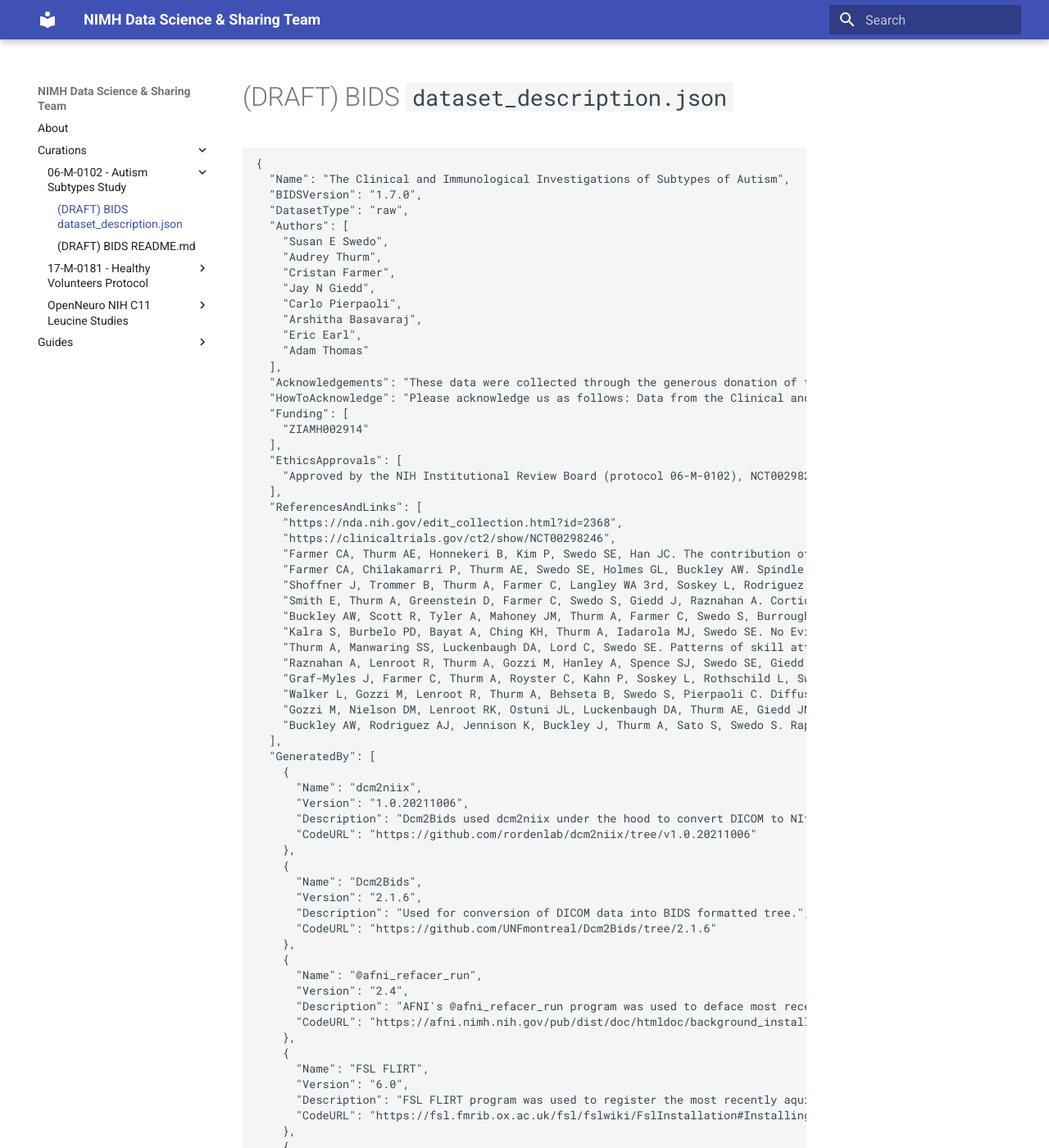
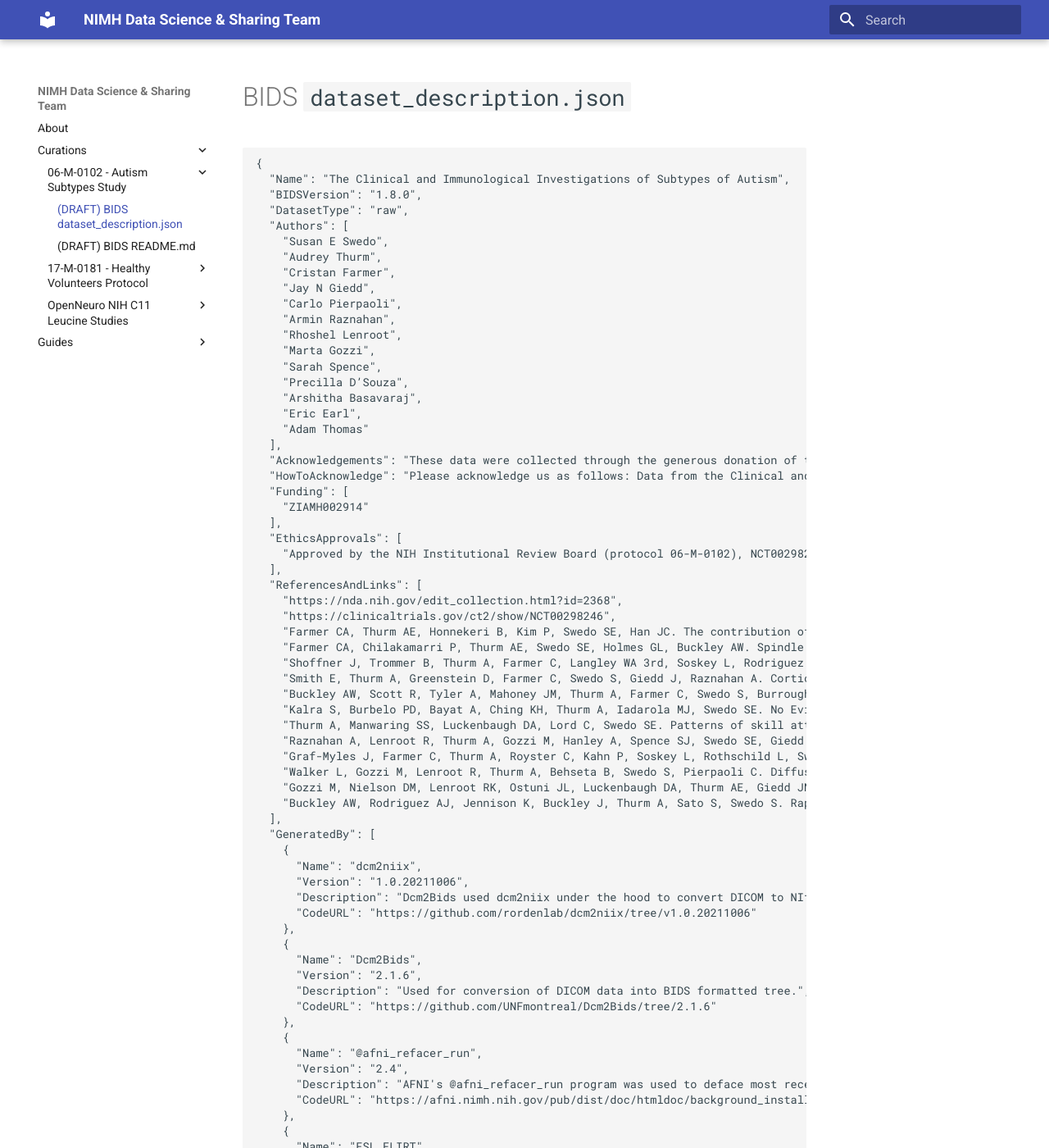
Before and after one commit to nimh-dsst/dsst-rtd, an MkDocs documentation site: the page built from docs/curations/06-M-0102/dataset_description.md, in a window 1280 px wide and 1400 px high. Shown: the whole window at 82% size. Built offline with MkDocs 1.6.1 and Material for MkDocs 9.7.7, drawn with Linux system fonts in a browser that asks for light colours; some of the changed text lies outside the part shown.

Commit message:
updating authors list

````diff
--- a/docs/curations/06-M-0102/dataset_description.md
+++ b/docs/curations/06-M-0102/dataset_description.md
@@ -1,9 +1,9 @@
-# (DRAFT) BIDS `dataset_description.json`
+# BIDS `dataset_description.json`
 
 ```json
 {
   "Name": "The Clinical and Immunological Investigations of Subtypes of Autism",
-  "BIDSVersion": "1.7.0",
+  "BIDSVersion": "1.8.0",
   "DatasetType": "raw",
   "Authors": [
     "Susan E Swedo",
@@ -11,6 +11,11 @@
     "Cristan Farmer",
     "Jay N Giedd",
     "Carlo Pierpaoli",
+    "Armin Raznahan",
+    "Rhoshel Lenroot",
+    "Marta Gozzi",
+    "Sarah Spence",
+    "Precilla D’Souza",
     "Arshitha Basavaraj",
     "Eric Earl",
     "Adam Thomas"
@@ -84,4 +89,5 @@
     }
   ]
 }
+
 ```
````
